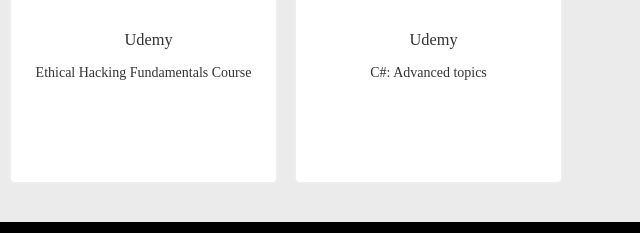
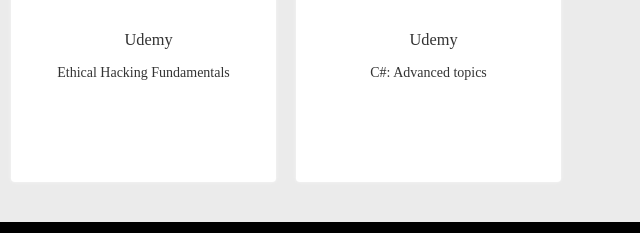
Before and after one commit to SeshanPillay25/seshanpillay25.github.io, a plain HTML site: page index.html in a window 1280 px wide. Shown: the part 4287-4520 px from the top of the page, 639-1279 px from the left. Drawn offline with Linux system fonts and the light colour scheme; a web font is replaced by a local one.

Commit message:
quickfix

```diff
--- a/index.html
+++ b/index.html
@@ -346,7 +346,7 @@
             <img alt="Text-Fu" class="img-circle" src="images/icons/ulight.png" />
             <div class="caption">
               <h3>Udemy</h3>
-              <p>Ethical Hacking Fundamentals Course</p>
+              <p>Ethical Hacking Fundamentals</p>
             </div>
          </div>
         </div>
```
